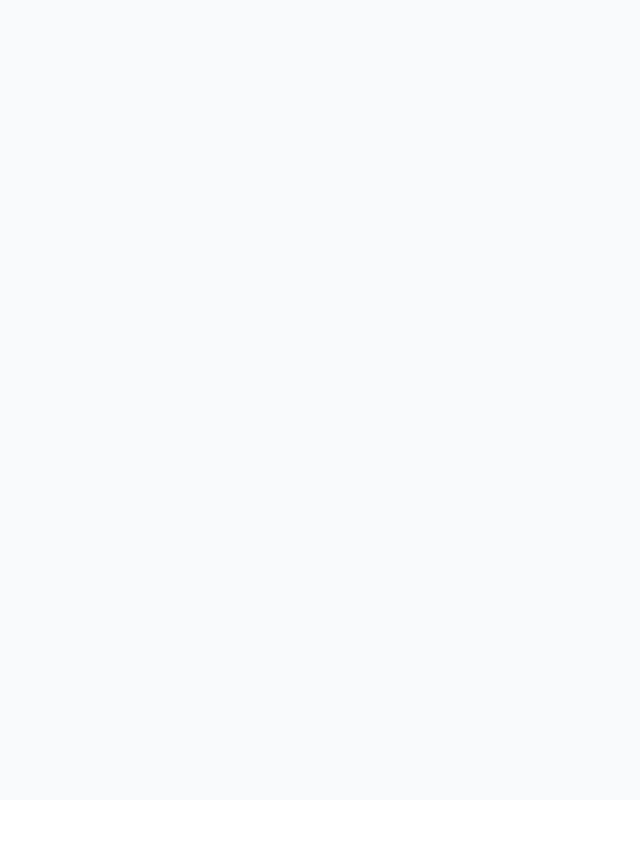
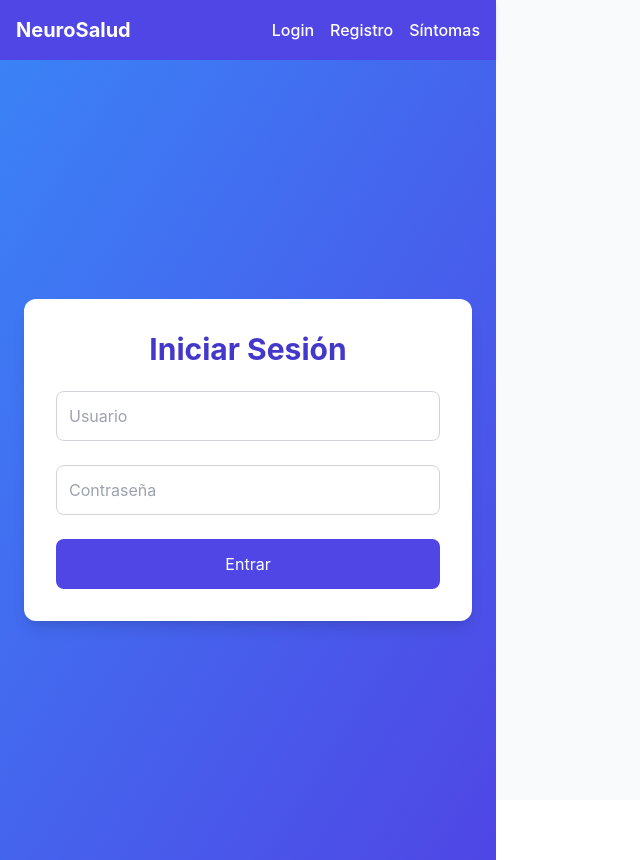
Before and after one commit to jjbm2/Pruebas1, a React (Vite) app in the folder frontend/: page /login in a window 1280 px wide. Before the commit this address had no page. Shown: the whole page, without its empty margins (0-640 px from the left). Before the commit the page ends 800 px from the top, so only its background shows below. Built offline with nearby package versions, Linux system fonts and the light colour scheme.

Commit message:
Frontend completo con Navbar, Login, Register y Symptoms conectados a Render

```diff
--- a/frontend/src/App.tsx
+++ b/frontend/src/App.tsx
@@ -1,15 +1,21 @@
-import { Routes, Route } from "react-router-dom";
+import { BrowserRouter as Router, Routes, Route, Navigate } from "react-router-dom";
 import Login from "./pages/Login";
+import Register from "./pages/Register";
 import Symptoms from "./pages/Symptoms";
-import Dashboard from "./pages/Dashboard";
+import Navbar from "./components/Navbar";
 
 function App() {
   return (
-    <Routes>
-      <Route path="/" element={<Login />} />
-      <Route path="/symptoms" element={<Symptoms />} />
-      <Route path="/dashboard" element={<Dashboard />} />
-    </Routes>
+    <Router>
+      <Navbar />
+      <Routes>
+        <Route path="/" element={<Navigate to="/login" />} />
+        <Route path="/login" element={<Login />} />
+        <Route path="/register" element={<Register />} />
+        <Route path="/symptoms" element={<Symptoms />} />
+        <Route path="*" element={<h1 className="text-center mt-10 text-2xl font-bold">404 - Página no encontrada</h1>} />
+      </Routes>
+    </Router>
   );
 }
 
--- /dev/null
+++ b/frontend/src/components/Navbar.tsx
@@ -0,0 +1,18 @@
+import { Link } from "react-router-dom";
+
+function Navbar() {
+  return (
+    <nav className="bg-indigo-600 p-4 shadow-md">
+      <div className="container mx-auto flex justify-between items-center text-white">
+        <h1 className="text-xl font-bold">NeuroSalud</h1>
+        <div className="flex gap-4">
+          <Link to="/login" className="hover:text-gray-300">Login</Link>
+          <Link to="/register" className="hover:text-gray-300">Registro</Link>
+          <Link to="/symptoms" className="hover:text-gray-300">Síntomas</Link>
+        </div>
+      </div>
+    </nav>
+  );
+}
+
+export default Navbar;
--- a/frontend/src/main.tsx
+++ b/frontend/src/main.tsx
@@ -1,19 +1,10 @@
 import React from "react";
 import ReactDOM from "react-dom/client";
-import { BrowserRouter, Routes, Route } from "react-router-dom";
-import Login from "./Login";
-import Register from "./Register";
-import Symptoms from "./Symptoms";
+import App from "./App";
 import "./index.css";
 
-ReactDOM.createRoot(document.getElementById("root")!).render(
+ReactDOM.createRoot(document.getElementById("root") as HTMLElement).render(
   <React.StrictMode>
-    <BrowserRouter>
-      <Routes>
-        <Route path="/" element={<Login />} />
-        <Route path="/register" element={<Register />} />
-        <Route path="/symptoms" element={<Symptoms />} />
-      </Routes>
-    </BrowserRouter>
+    <App />
   </React.StrictMode>
 );
--- a/frontend/src/pages/Login.tsx
+++ b/frontend/src/pages/Login.tsx
@@ -1,4 +1,5 @@
 import { useState } from "react";
+import { useNavigate } from "react-router-dom";
 
 const API_URL = "https://neurosalud.onrender.com";
 
@@ -6,44 +7,39 @@ function Login() {
   const [username, setUsername] = useState("");
   const [password, setPassword] = useState("");
   const [message, setMessage] = useState("");
+  const navigate = useNavigate();
 
   const handleLogin = async (e: React.FormEvent) => {
     e.preventDefault();
-    setMessage("");
-
     try {
-      const response = await fetch(`${API_URL}/login`, {
+      const res = await fetch(`${API_URL}/login`, {
         method: "POST",
         headers: { "Content-Type": "application/json" },
         body: JSON.stringify({ username, password }),
       });
-
-      const data = await response.json();
+      const data = await res.json();
       if (data.success) {
-        setMessage("Inicio de sesión exitoso ✅");
-        // Redirige a Dashboard o Symptoms
-        window.location.href = "/symptoms";
+        setMessage("Inicio de sesión exitoso.");
+        navigate("/symptoms");
       } else {
-        setMessage(data.message || "Credenciales incorrectas ❌");
+        setMessage(data.message || "Credenciales incorrectas");
       }
     } catch (error) {
-      setMessage("Error al conectar con el servidor.");
+      setMessage("Error al conectar con el servidor");
     }
   };
 
   return (
     <div className="flex items-center justify-center min-h-screen bg-gradient-to-br from-blue-500 to-indigo-600 p-6">
-      <div className="bg-white shadow-2xl rounded-2xl p-8 w-full max-w-md">
-        <h1 className="text-3xl font-bold text-center text-blue-700 mb-6">
-          Iniciar Sesión
-        </h1>
+      <div className="bg-white shadow-lg rounded-xl p-8 w-full max-w-md">
+        <h1 className="text-3xl font-bold text-center text-indigo-700 mb-6">Iniciar Sesión</h1>
         <form onSubmit={handleLogin} className="space-y-6">
           <input
             type="text"
             placeholder="Usuario"
             value={username}
             onChange={(e) => setUsername(e.target.value)}
-            className="w-full border border-gray-300 rounded-lg p-3 bg-white text-gray-900 focus:ring focus:ring-blue-300"
+            className="w-full border border-gray-300 rounded-lg p-3"
             required
           />
           <input
@@ -51,21 +47,14 @@ function Login() {
             placeholder="Contraseña"
             value={password}
             onChange={(e) => setPassword(e.target.value)}
-            className="w-full border border-gray-300 rounded-lg p-3 bg-white text-gray-900 focus:ring focus:ring-blue-300"
+            className="w-full border border-gray-300 rounded-lg p-3"
             required
           />
-          <button
-            type="submit"
-            className="w-full bg-blue-600 text-white py-3 rounded-lg hover:bg-blue-700 transition font-semibold"
-          >
-            Ingresar
+          <button type="submit" className="w-full bg-indigo-600 text-white py-3 rounded-lg hover:bg-indigo-700 transition">
+            Entrar
           </button>
         </form>
-        {message && (
-          <div className="mt-6 p-4 bg-blue-50 border border-blue-200 rounded-lg text-blue-800 font-semibold text-center">
-            {message}
-          </div>
-        )}
+        {message && <p className="mt-4 text-center text-red-500">{message}</p>}
       </div>
     </div>
   );
--- a/frontend/src/pages/Register.tsx
+++ b/frontend/src/pages/Register.tsx
@@ -1,4 +1,5 @@
 import { useState } from "react";
+import { useNavigate } from "react-router-dom";
 
 const API_URL = "https://neurosalud.onrender.com";
 
@@ -6,44 +7,39 @@ function Register() {
   const [username, setUsername] = useState("");
   const [password, setPassword] = useState("");
   const [message, setMessage] = useState("");
+  const navigate = useNavigate();
 
   const handleRegister = async (e: React.FormEvent) => {
     e.preventDefault();
-    setMessage("");
-
     try {
-      const response = await fetch(`${API_URL}/register`, {
+      const res = await fetch(`${API_URL}/register`, {
         method: "POST",
         headers: { "Content-Type": "application/json" },
         body: JSON.stringify({ username, password }),
       });
-
-      const data = await response.json();
+      const data = await res.json();
       if (data.success) {
-        setMessage("Usuario registrado exitosamente ✅");
-        // Redirige a Login
-        setTimeout(() => (window.location.href = "/login"), 1500);
+        setMessage("Usuario registrado exitosamente.");
+        navigate("/login");
       } else {
-        setMessage(data.message || "Error en el registro ❌");
+        setMessage(data.message || "Error al registrar usuario");
       }
     } catch (error) {
-      setMessage("Error al conectar con el servidor.");
+      setMessage("Error al conectar con el servidor");
     }
   };
 
   return (
     <div className="flex items-center justify-center min-h-screen bg-gradient-to-br from-green-500 to-teal-600 p-6">
-      <div className="bg-white shadow-2xl rounded-2xl p-8 w-full max-w-md">
-        <h1 className="text-3xl font-bold text-center text-green-700 mb-6">
-          Registrarse
-        </h1>
+      <div className="bg-white shadow-lg rounded-xl p-8 w-full max-w-md">
+        <h1 className="text-3xl font-bold text-center text-teal-700 mb-6">Registro</h1>
         <form onSubmit={handleRegister} className="space-y-6">
           <input
             type="text"
             placeholder="Usuario"
             value={username}
             onChange={(e) => setUsername(e.target.value)}
-            className="w-full border border-gray-300 rounded-lg p-3 bg-white text-gray-900 focus:ring focus:ring-green-300"
+            className="w-full border border-gray-300 rounded-lg p-3"
             required
           />
           <input
@@ -51,21 +47,14 @@ function Register() {
             placeholder="Contraseña"
             value={password}
             onChange={(e) => setPassword(e.target.value)}
-            className="w-full border border-gray-300 rounded-lg p-3 bg-white text-gray-900 focus:ring focus:ring-green-300"
+            className="w-full border border-gray-300 rounded-lg p-3"
             required
           />
-          <button
-            type="submit"
-            className="w-full bg-green-600 text-white py-3 rounded-lg hover:bg-green-700 transition font-semibold"
-          >
-            Registrarse
+          <button type="submit" className="w-full bg-teal-600 text-white py-3 rounded-lg hover:bg-teal-700 transition">
+            Registrar
           </button>
         </form>
-        {message && (
-          <div className="mt-6 p-4 bg-green-50 border border-green-200 rounded-lg text-green-800 font-semibold text-center">
-            {message}
-          </div>
-        )}
+        {message && <p className="mt-4 text-center text-red-500">{message}</p>}
       </div>
     </div>
   );
--- a/frontend/src/pages/Symptoms.tsx
+++ b/frontend/src/pages/Symptoms.tsx
@@ -20,7 +20,7 @@ function Symptoms() {
     setRecommendation("");
 
     try {
-      const response = await fetch(`${API_URL}/predict`, {
+      const res = await fetch(`${API_URL}/predict`, {
         method: "POST",
         headers: { "Content-Type": "application/json" },
         body: JSON.stringify({
@@ -30,11 +30,9 @@ function Symptoms() {
         }),
       });
 
-      const data = await response.json();
+      const data = await res.json();
       if (data.recommendation) {
-        setRecommendation(
-          `${data.recommendation} ⚠️ Estas son recomendaciones, no un diagnóstico. Consulta a un médico para confirmación.`
-        );
+        setRecommendation(`${data.recommendation} ⚠️ Esto es solo una sugerencia, consulta a tu médico para un diagnóstico preciso.`);
       } else {
         setRecommendation("No se pudo generar una recomendación.");
       }
@@ -52,14 +50,16 @@ function Symptoms() {
           Ingresar Síntomas
         </h1>
         <form onSubmit={handleSubmit} className="space-y-6">
+          <div>
             <input
               type="number"
-            placeholder="Temperatura (°C)"
               value={temperature}
               onChange={(e) => setTemperature(e.target.value)}
+              placeholder="Temperatura (°C)"
               className="w-full border border-gray-300 rounded-lg p-3"
               required
             />
+          </div>
 
           <div className="flex items-center gap-2">
             <input
@@ -68,11 +68,11 @@ function Symptoms() {
               onChange={(e) => setCough(e.target.checked)}
               className="h-5 w-5 text-indigo-600"
             />
-            <span className="text-gray-700">¿Presenta tos?</span>
+            <span>¿Presenta tos?</span>
           </div>
 
           <textarea
-            placeholder="Comentarios (opcional)"
+            placeholder="Comentario (opcional)"
             value={comment}
             onChange={(e) => setComment(e.target.value)}
             className="w-full border border-gray-300 rounded-lg p-3"
```
Lines whose indentation alone changed are shown as unchanged.
